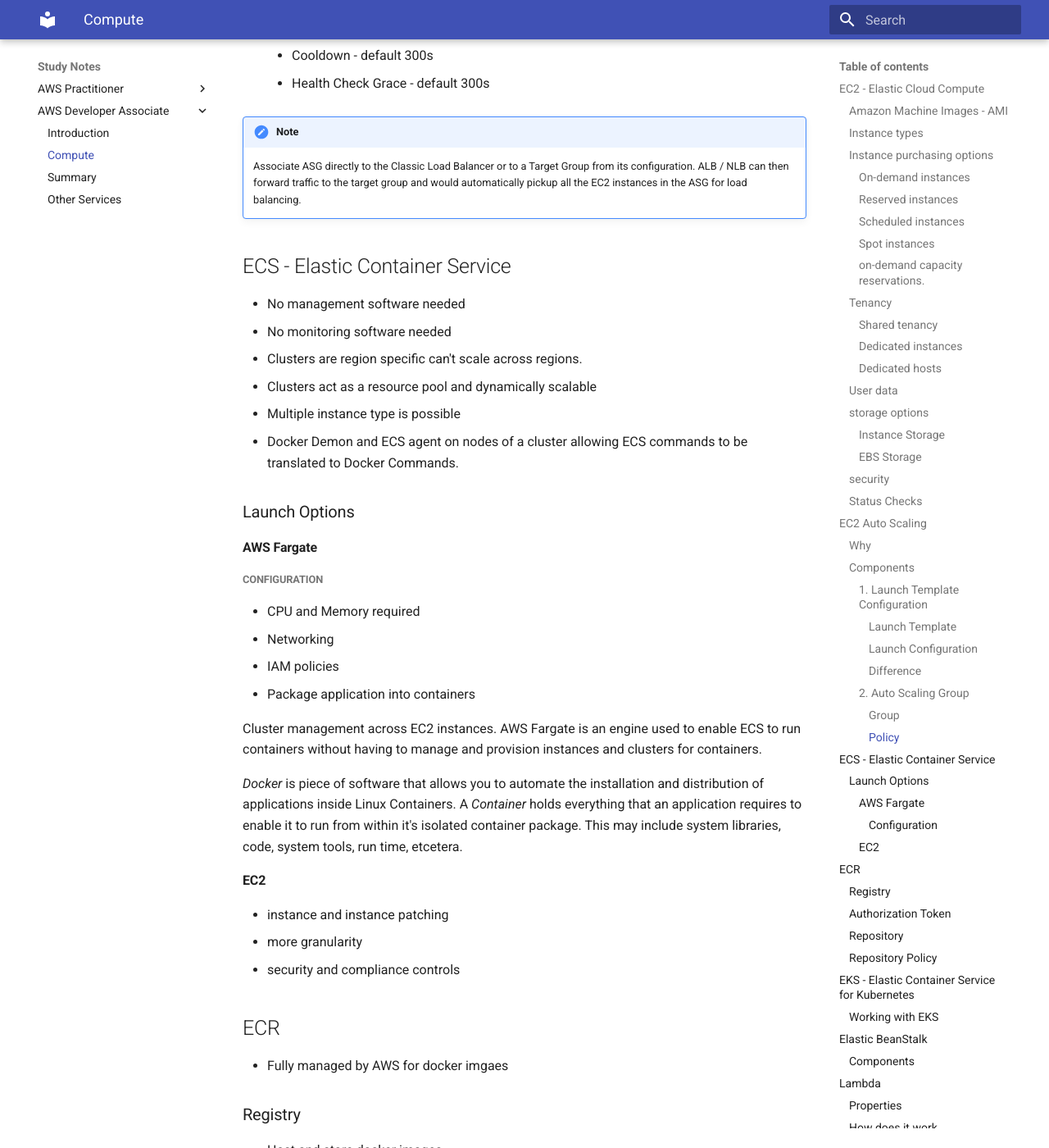
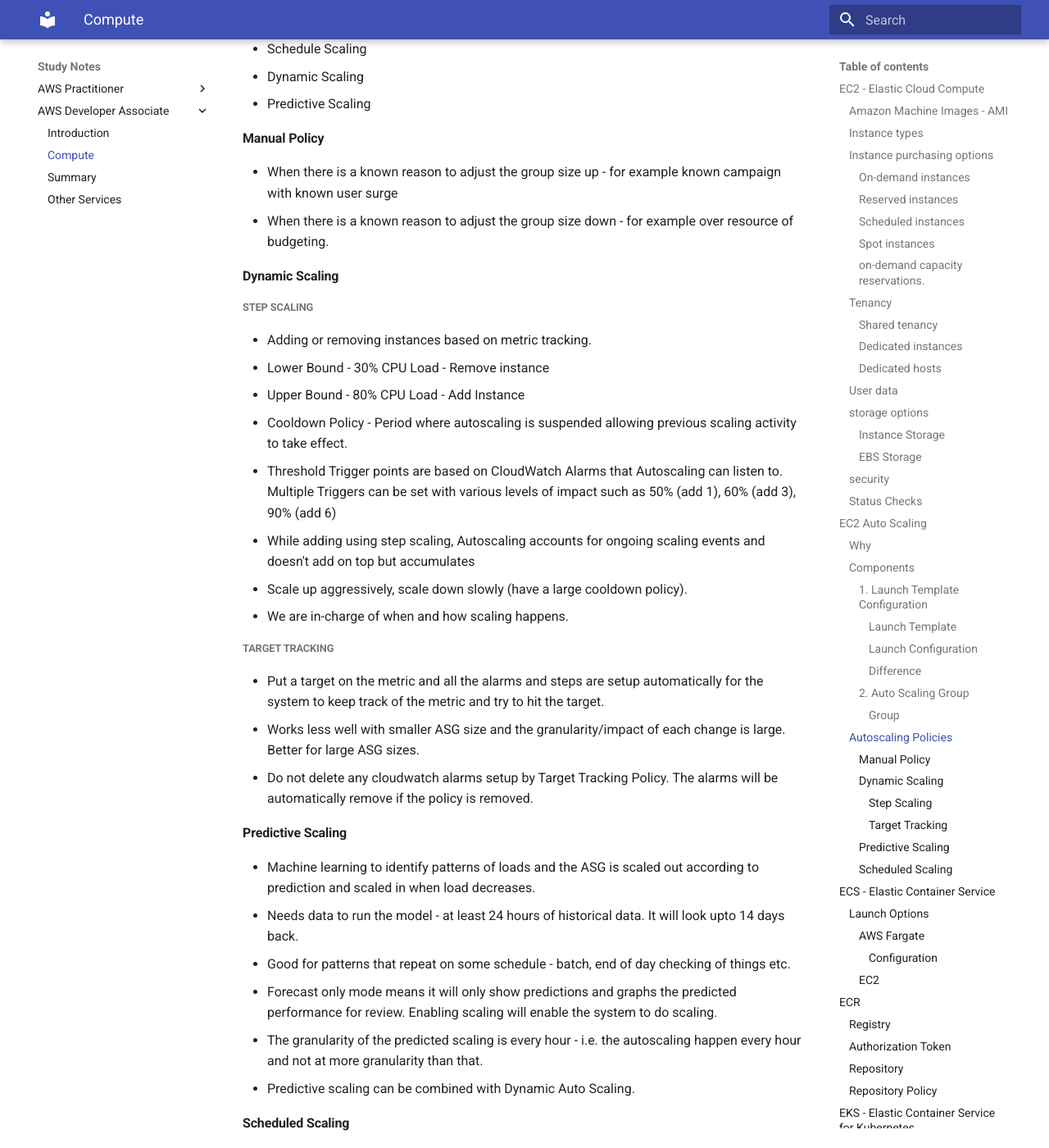
Before and after one commit to syed-islam/syed-islam.github.io, an MkDocs documentation site: the page built from docs/notes/aws-dva/compute.md, in a window 1280 px wide and 1400 px high, scrolled down 5324 px. Shown: the whole window at 82% size. Built offline with MkDocs 1.6.1 and Material for MkDocs 9.7.7, drawn with Linux system fonts in a browser that asks for light colours; comment, search, counter and statistics services are not loaded; some of the changed text lies outside the part shown.

Commit message:
Added more compute and other services

```diff
--- a/docs/notes/aws-dva/compute.md
+++ b/docs/notes/aws-dva/compute.md
@@ -171,14 +171,60 @@ Create a Configuration:
  * service-linked role
  * Keep to size or use policy to scale
 
-##### Policy
+
+### Autoscaling Policies
+
  * Minimum and Maximum Size
- * Policy Type
-   * Simple
-     * Increase via Alarm which has metric of CPU Utilization add single instance
-     * Decrease via Alarm which has metric for CPU utilization remove single instance
-     * Cooldown - default 300s
-     * Health Check Grace - default 300s
+ * Cooldown - default 300s
+ * Health Check Grace - default 300s
+
+ 1. Manual Scaling
+ 2. Schedule Scaling
+ 3. Dynamic Scaling
+ 4. Predictive Scaling
+
+
+#### Manual Policy
+ * When there is a known reason to adjust the group size up - for example known campaign with known user surge
+ * When there is a known reason to adjust the group size down - for example over resource of budgeting.
+
+
+#### Dynamic Scaling
+##### Step Scaling
+ * Adding or removing instances based on metric tracking.
+   * Lower Bound - 30% CPU Load - Remove instance
+   * Upper Bound - 80% CPU Load - Add Instance
+ * Cooldown Policy - Period where autoscaling is suspended allowing previous scaling activity to take effect.
+ * Threshold Trigger points are based on CloudWatch Alarms that Autoscaling can listen to. Multiple Triggers can be set with various levels of impact such as 50% (add 1), 60% (add 3), 90% (add 6)
+ * While adding using step scaling, Autoscaling accounts for ongoing scaling events and doesn't add on top but accumulates
+ * Scale up aggressively, scale down slowly (have a large cooldown policy).
+ * We are in-charge of when and how scaling happens.
+
+##### Target Tracking
+ * Put a target on the metric and all the alarms and steps are setup automatically for the system to keep track of the metric and try to hit the target.
+ * Works less well with smaller ASG size and the granularity/impact of each change is large. Better for large ASG sizes.
+ * Do not delete any cloudwatch alarms setup by Target Tracking Policy. The alarms will be automatically remove if the policy is removed.
+
+#### Predictive Scaling
+ * Machine learning to identify patterns of loads and the ASG is scaled out according to prediction and scaled in when load decreases.
+ * Needs data to run the model - at least 24 hours of historical data. It will look upto 14 days back.
+ * Good for patterns that repeat on some schedule - batch, end of day checking of things etc.
+ * Forecast only mode means it will only show predictions and graphs the predicted performance for review. Enabling scaling will enable the system to do scaling.
+ * The granularity of the predicted scaling is every hour - i.e. the autoscaling happen every hour and not at more granularity than that.
+ * Predictive scaling can be combined with Dynamic Auto Scaling.
+
+
+#### Scheduled Scaling
+ * Scale in and out at fixed time
+ * Batch processing using spot instances late night
+ * Turn off Dev/Test after hours at night.
+ * Again can be combined with dynamic scaling.
+
+
+
+
+
+
 
 !!! note
     Associate ASG directly to the Classic Load Balancer or to a Target Group from its configuration. ALB / NLB can then forward traffic to the target group and would automatically pickup all the EC2 instances in the ASG for load balancing.
@@ -269,7 +315,7 @@ AWS Fargate is an engine used to enable ECS to run containers without having to
 
  Elastic Beanstalk is able to operate with a variety of different platforms and programming languages, making it a very flexible service for your DevOps teams. There is no cost associated with Elastic Beanstalk, however, any resources that are created on your application's behalf, such as EC2 instances, you will be charged for as per the standard pricing policies at the time of deployment.
 
-#### Components
+### Components
 
   * An **application version** is a very specific reference to a section of deployable code. The application version will point typically to S3, simple storage service to where the deployable code may reside.
   * An **environment** refers to an application version that has been deployed on AWS resources.
@@ -279,6 +325,13 @@ AWS Fargate is an engine used to enable ECS to run containers without having to
   * The **platform** is a culmination of components in which you can build your application upon using Elastic Beanstalk
   * **Applications**. Within Elastic Beanstalk, an application is a collection of different elements, such as environments, environment configurations, and application versions.
 
+### Compatibility
+| | | |
+|--|--|--|
+| Node.js | PHP | Python |
+| Single Container Docker | Java SE | Go |
+| Multi Container Docker | Java with Tomcat | Packer Builder
+| Preconfigured Docker|.NET on Windows Server IIS | Ruby|
 
 ## Lambda
 
```
Also changed, not shown: docs/notes/aws-dva/other-services.md (line endings or trailing spaces).
